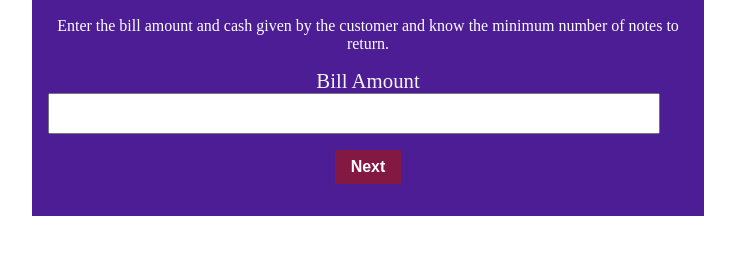
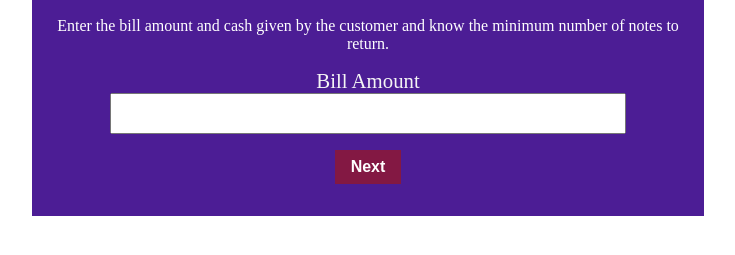
Before and after one commit to abhinavtk/Cash-Register, a plain HTML site: page index.html in a window 1280 px wide. Shown: the part 119-374 px from the top of the page, without its empty margins (272-1007 px from the left). Drawn offline with Linux system fonts and the light colour scheme.

Commit message:
style- adjusted width of input

```diff
--- a/styles.css
+++ b/styles.css
@@ -26,9 +26,10 @@ body{
 }
 .input{
     display: block;
+    margin: auto;
     padding: 1rem;
     height: 5px;
-    width: 90%;
+    width: 75%;
 }
 button{
     padding: 0.5rem 1rem;
```
